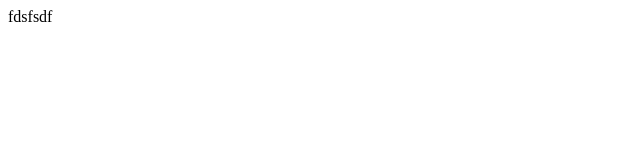
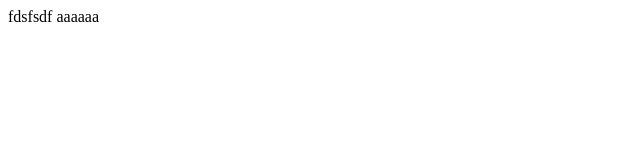
Before and after one commit to mfajririki/demo-git, a plain HTML site: page index.html in a window 1280 px wide. Shown: the full height of the page, 0-640 px from the left. Drawn offline with Linux system fonts and the light colour scheme.

Commit message:
branch baru

```diff
--- a/index.html
+++ b/index.html
@@ -7,6 +7,6 @@
     <title>Document</title>
   </head>
   <body>
-    fdsfsdf
+    fdsfsdf aaaaaa
   </body>
 </html>
```
